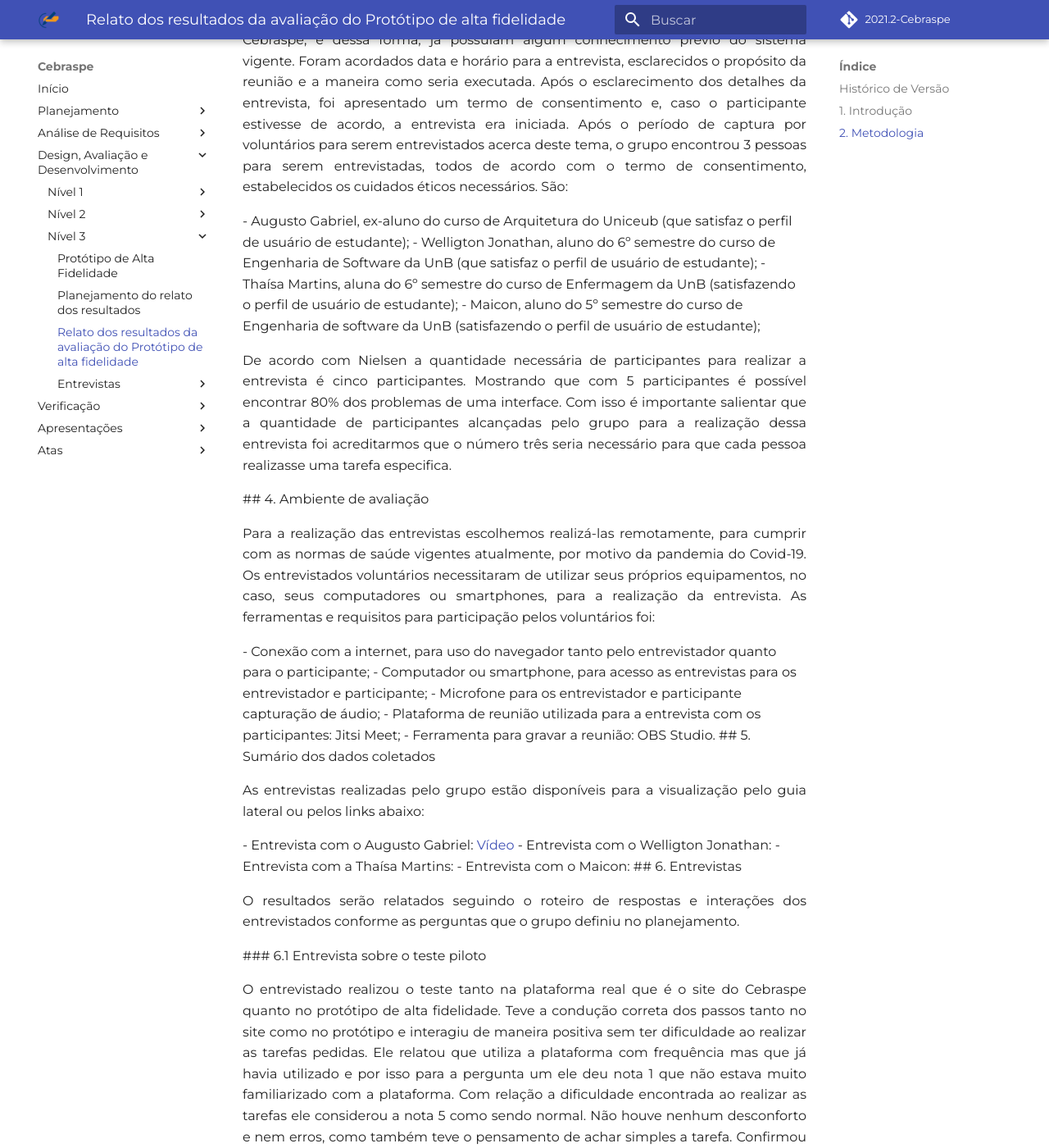
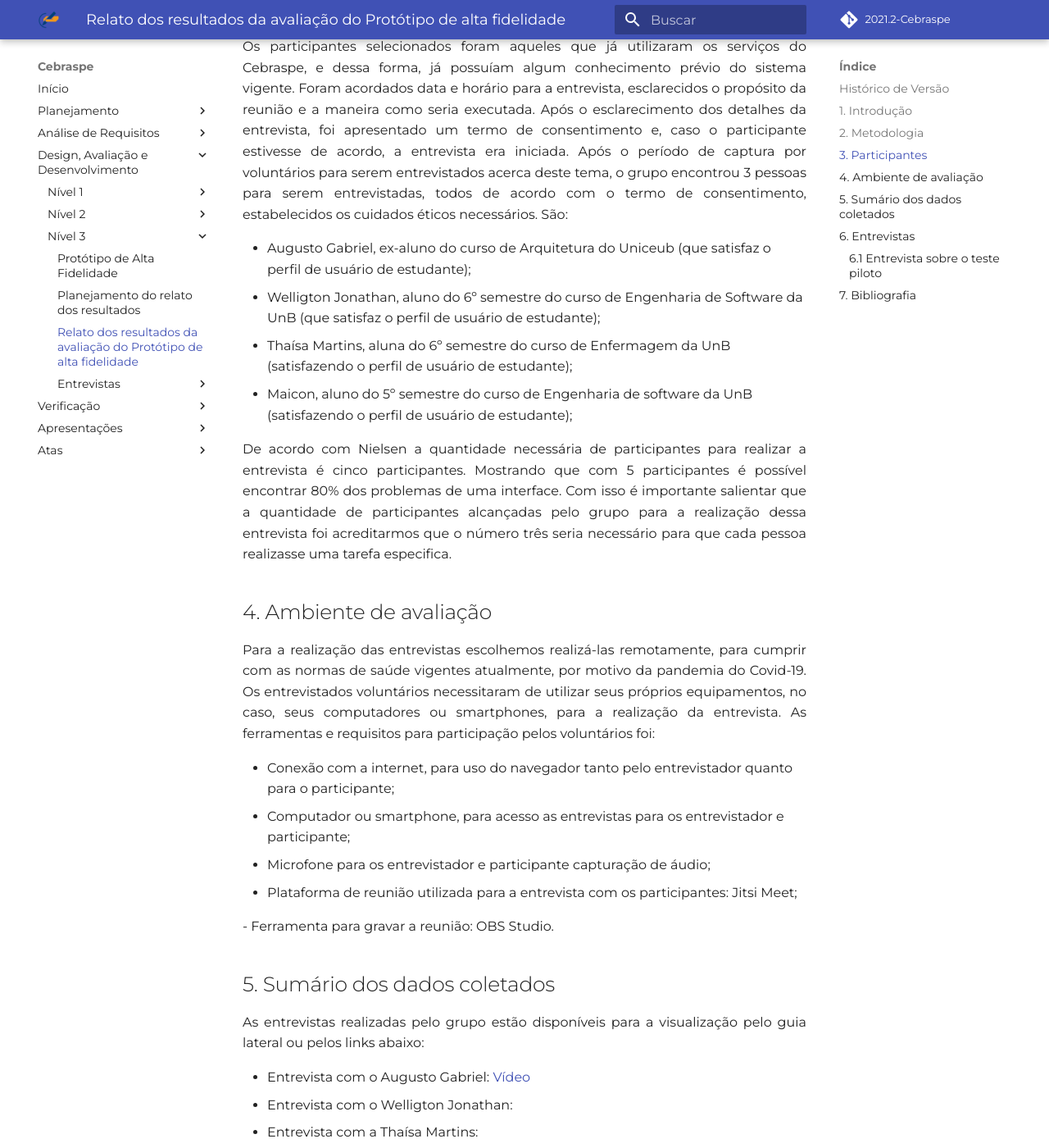
Before and after one commit to Interacao-Humano-Computador/2021.2-Cebraspe, an MkDocs documentation site: the page built from docs/Avaliação_desenvolvimento/Nivel3/Relato.md, in a window 1280 px wide and 1400 px high, scrolled down 999 px. Shown: the whole window at 82% size. Built offline with MkDocs 1.6.1 and Material for MkDocs 9.7.7, drawn with Linux system fonts in a browser that asks for light colours; some web fonts are replaced; comment, search, counter and statistics services are not loaded; some of the changed text lies outside the part shown.

Commit message:
#45 - Relato dos resultados

```diff
--- a/docs/Avaliação_desenvolvimento/Nivel3/Relato.md
+++ b/docs/Avaliação_desenvolvimento/Nivel3/Relato.md
@@ -14,6 +14,7 @@
 
 ## 2. Metodologia
 <p style="text-align: justify;">De acordo com Barbosa e Silva (2010), entrevistas permitem ao avaliador coletar dados detalhados e profundos das experiências individuais do grupo de foco. Essa abordagem permite a coleta de muitas informações e possui um formato flexível, que facilita o direcionamento da coleta de dados de acordo com o cenário do usuário.
+</p>
 
 <p style="text-align: justify;">Por ter essa característica mais pessoal, as entrevistas demandam maior preparo dos entrevistadores e mais tempo, pois é preciso que todas as entrevistas sigam um mesmo roteiro para que o foco da pesquisa seja mantido e todos os participante gerem dados que possam ser comparados.
 </p>
@@ -46,7 +47,7 @@
 - Computador ou smartphone, para acesso as entrevistas para os entrevistador e participante;
 - Microfone para os entrevistador e participante capturação de áudio;
 - Plataforma de reunião utilizada para a entrevista com os participantes: Jitsi Meet;
-- Ferramenta para gravar a reunião: OBS Studio.
+<p style="text-align: justify;">- Ferramenta para gravar a reunião: OBS Studio. </p>
 
 ## 5. Sumário dos dados coletados
 
@@ -56,7 +57,7 @@
 - Entrevista com o Augusto Gabriel: <a href="../Nivel3/teste_piloto/## 4. Vídeo" target="_blank">Vídeo</a>
 - Entrevista com o Welligton Jonathan:
 - Entrevista com a Thaísa Martins:
-- Entrevista com o Maicon:
+<p style="text-align: justify;">- Entrevista com o Maicon:</p>
 
 
 ## 6. Entrevistas
```
